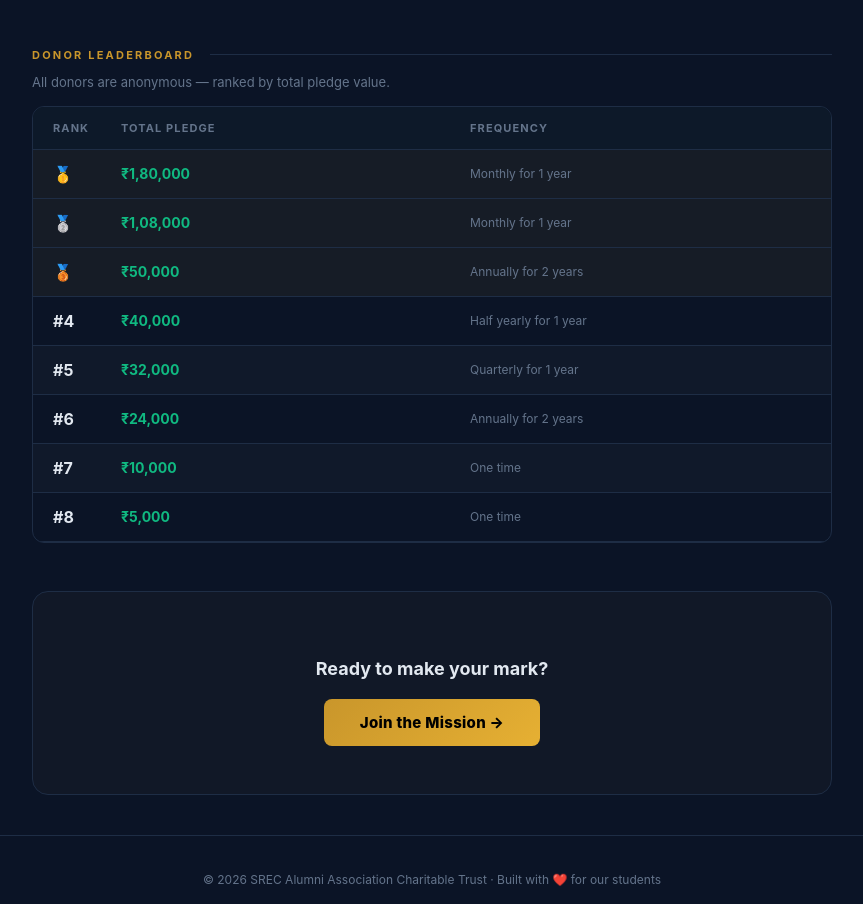
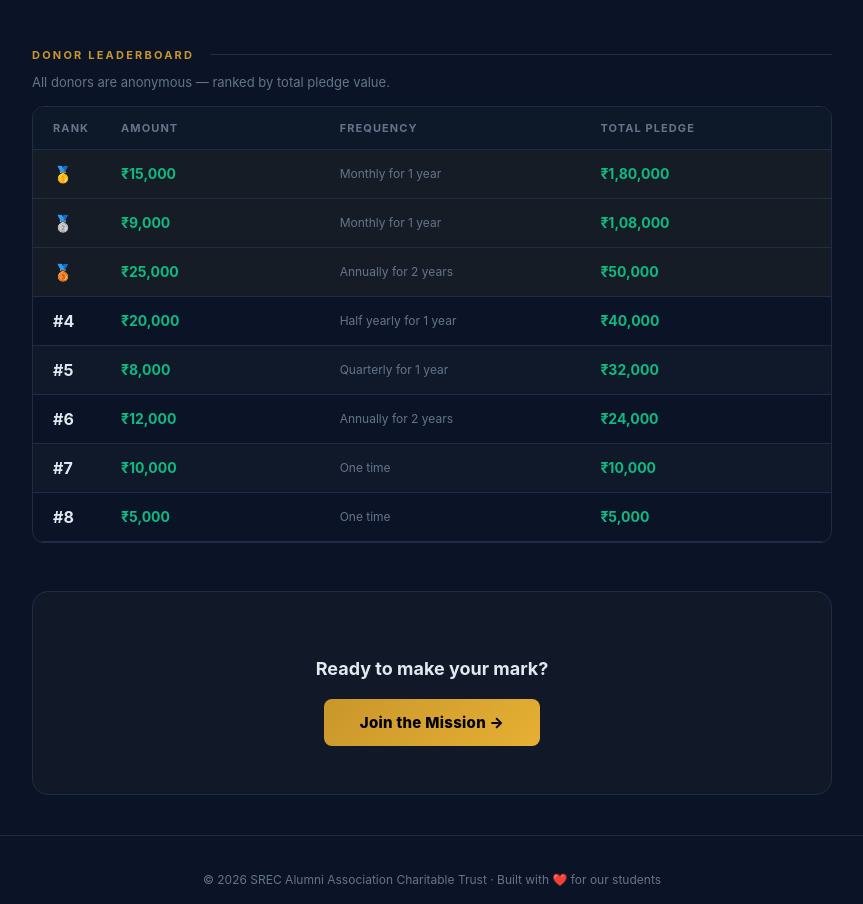
Before and after one commit to srecconnect-a11y/srec-aa-trust, a React (Create React App) app: page / in a window 1280 px wide. Shown: the part 1559-2463 px from the top of the page, without its empty margins (208-1071 px from the left). Built offline with nearby package versions, Linux system fonts and the light colour scheme; no server answers.

Commit message:
Changed Title

```diff
--- a/src/App.js
+++ b/src/App.js
@@ -226,20 +226,23 @@ export default function App() {
           <SectionLabel>Donor Leaderboard</SectionLabel>
           <p style={styles.sectionNote}>All donors are anonymous — ranked by total pledge value.</p>
           <div style={styles.table}>
-            <div style={{ ...styles.tableRow, ...styles.tableHeader }}>
+            <div style={{ ...styles.tableRow, ...styles.donorTableRow, ...styles.tableHeader }}>
               <span>Rank</span>
+              <span>Amount</span>
+              <span>Frequency</span>
               <span>Total Pledge</span>
-              <span>Frequency</span>
             </div>
             {donorRanks.map((d, i) => (
               <div key={i} style={{
                 ...styles.tableRow,
+                ...styles.donorTableRow,
                 ...(i % 2 === 0 ? styles.tableRowEven : {}),
                 ...(d.rank <= 3 ? styles.tableRowTop : {}),
               }}>
                 <span style={styles.rankCell}>{rankMedal(d.rank)}</span>
+                <span style={styles.amountCell}>{formatINR(d.amount)}</span>
+                <span style={styles.freqCell}>{d.frequency}</span>
                 <span style={styles.amountCell}>{formatINR(d.totalPledge)}</span>
-                <span style={styles.freqCell}>{d.frequency}</span>
               </div>
             ))}
           </div>
@@ -393,6 +396,9 @@ const styles = {
     borderBottom: `1px solid ${BORDER}`,
     fontSize: 14, gap: 8,
   },
+  donorTableRow: {
+    gridTemplateColumns: "60px 1fr 1.2fr 1fr",
+  },
   tableRowEven: { background: "rgba(255,255,255,0.02)" },
   tableRowTop: { background: "rgba(201,150,43,0.06)" },
   rankCell: { fontWeight: 700, fontSize: 16 },
```
